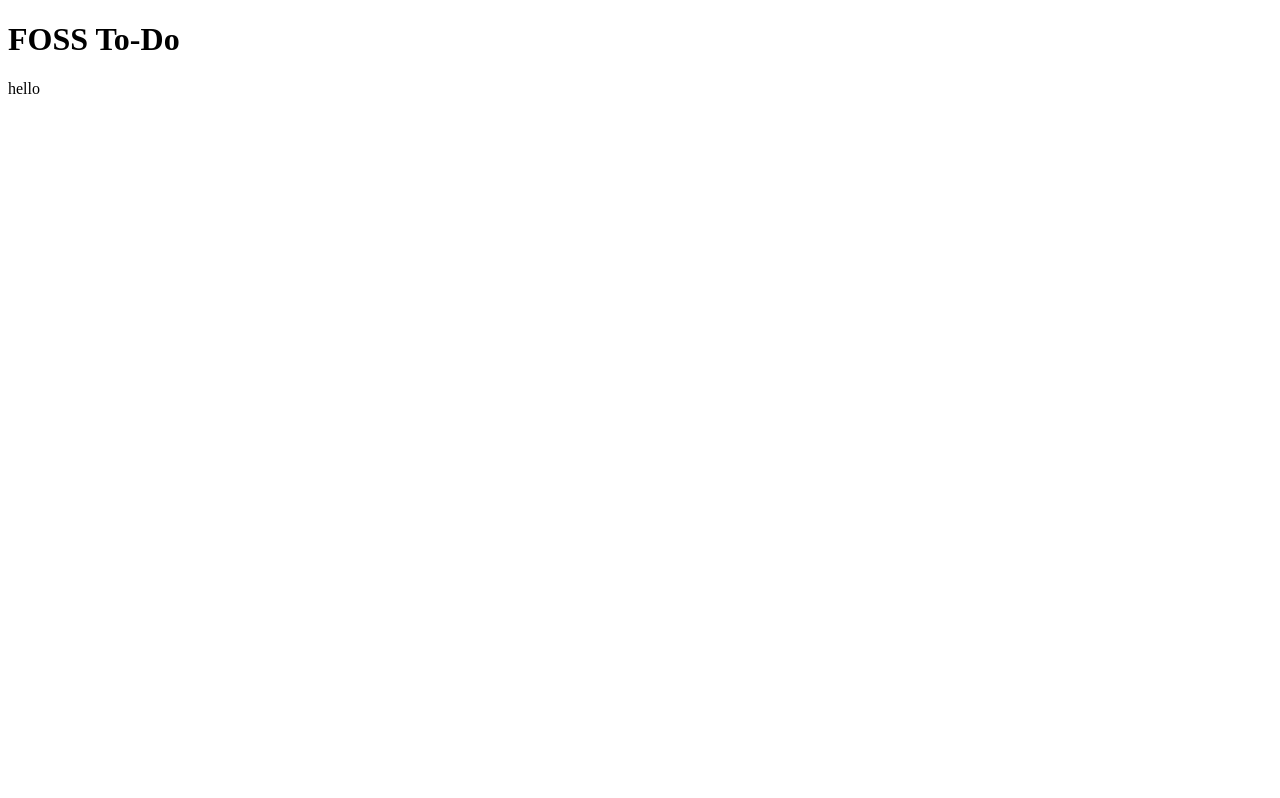
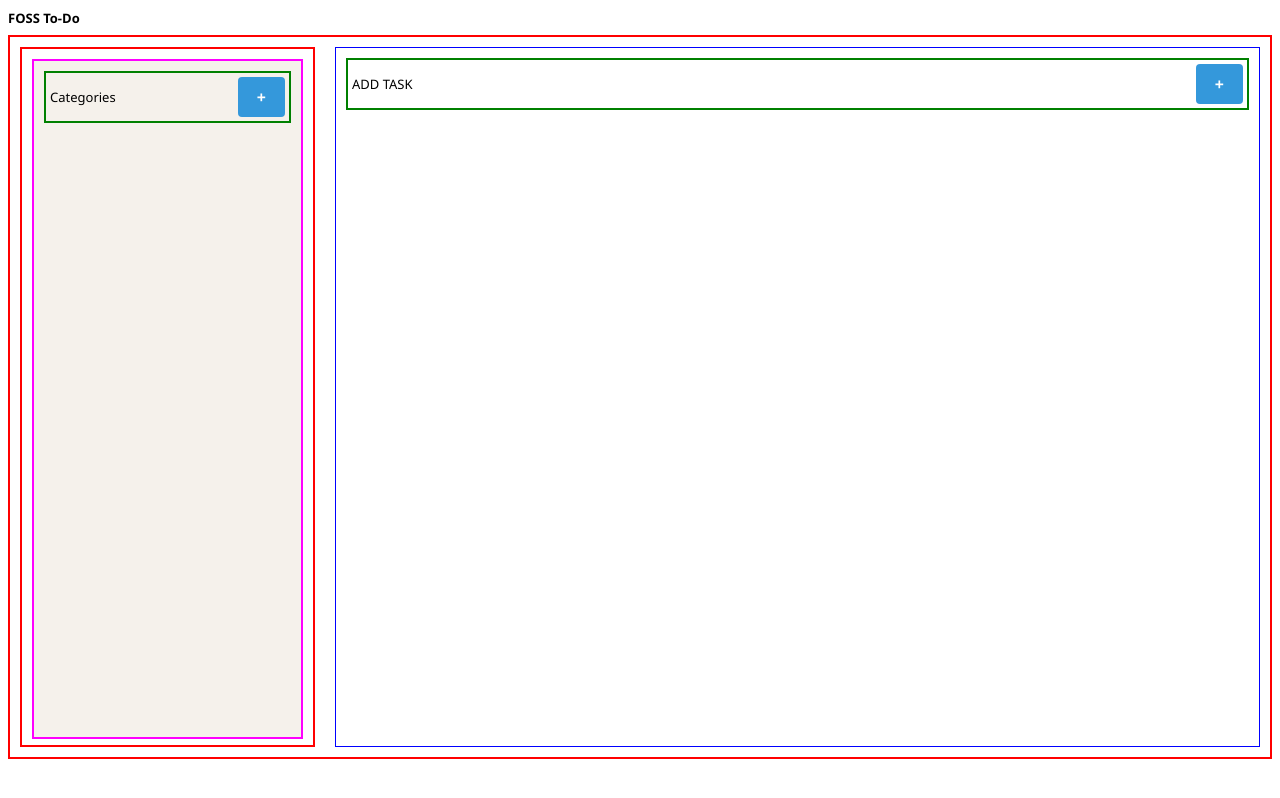
Before and after one commit to prathamdupare/todo, a website with bundled scripts: page dist/index.html in a window 1280 px wide. Built offline with nearby package versions, Linux system fonts and the light colour scheme.

Commit message:
added functions and modules

```diff
--- a/src/index.js
+++ b/src/index.js
@@ -1 +1,17 @@
 console.log("I'm making a To-Do App")
+import { Createhome } from "./modules/home"
+import { createCategories } from "./modules/categories";
+import { addBarToCategories } from "./modules/categories";
+import { addTaskDiv } from "./modules/mainframe";
+import { addBarToMainframe } from "./modules/mainframe";
+
+
+
+Createhome();
+createCategories();
+
+addBarToCategories();
+
+addBarToMainframe()
+
+// addTaskDiv("ds");
--- /dev/null
+++ b/src/modules/categories.js
@@ -0,0 +1,62 @@
+class Categories {
+    constructor() {
+        this.names = [];
+    }
+
+    addCategory(name) {
+        this.names.push(name);
+    }
+
+    removeCategory(name) {
+        const index = this.names.indexOf(name);
+        if (index !== -1) {
+            this.names.splice(index, 1);
+        }
+    }
+
+    getAllCategories() {
+        return this.names;
+    }
+}
+
+
+export function createCategories() {
+    const sidebar = document.querySelector('.sidebar');
+
+    const categories = document.createElement('div');
+    categories.classList.add('categories');
+
+    sidebar.appendChild(categories)
+
+    // return createCategories;
+
+}
+
+export function addBarToCategories() {
+    const categories = document.querySelector('.categories');
+
+    const addBar = document.createElement('div')
+    addBar.classList.add('categorybar');
+
+    categories.appendChild(addBar);
+
+    const barHeading = document.createElement('div');
+    barHeading.classList.add('bar-heading');
+    barHeading.innerText = "Categories";
+
+    addBar.appendChild(barHeading);
+
+    const addButton = document.createElement('button');
+    addButton.classList.add('add-button');
+    addButton.innerText = "+";
+
+    addBar.appendChild(addButton);
+}
+
+function addCategories() {
+    const categories = document.querySelector('.categories');
+    const newCategory = document.createElement('div');
+
+
+
+}
--- /dev/null
+++ b/src/modules/home.js
@@ -0,0 +1,14 @@
+export function Createhome() {
+
+    const content = document.querySelector('.content');
+    const sidebar = document.createElement('div');
+    sidebar.classList.add('sidebar');
+
+    const mainframe = document.createElement('div');
+    mainframe.classList.add('mainframe');
+
+    content.appendChild(sidebar);
+    content.appendChild(mainframe);
+
+    return Createhome;
+}
--- /dev/null
+++ b/src/modules/mainframe.js
@@ -0,0 +1,41 @@
+const mainframe = document.querySelector('.mainframe');
+
+export function addTaskDiv() {
+    const mainframe = document.querySelector('.mainframe');
+
+    // Prompt the user for the task name
+    const taskName = prompt('Enter the name of the task:');
+
+    if (taskName) { // Check if the user provided a name (not null or empty)
+        const newDiv = document.createElement('div');
+        newDiv.classList.add('tasks');
+        newDiv.textContent = taskName;
+        mainframe.appendChild(newDiv);
+    } else {
+        // Handle the case where the user didn't provide a task name (cancelled the prompt).
+        alert('Task name cannot be empty.');
+    }
+}
+
+
+
+export function addBarToMainframe() {
+    const mainframe = document.querySelector('.mainframe');
+    const addBar = document.createElement('div')
+    addBar.classList.add('main-bar');
+
+    mainframe.appendChild(addBar);
+
+    const barHeading = document.createElement('div');
+    barHeading.classList.add('bar-heading');
+    barHeading.innerText = "ADD TASK";
+
+    addBar.appendChild(barHeading);
+
+    const addButton = document.createElement('button');
+    addButton.classList.add('add-button');
+    addButton.classList.add('task-button');
+    addButton.innerText = "+";
+
+    addBar.appendChild(addButton);
+}
```
Also changed, not shown: dist/index.html, dist/main.js, dist/style.css (added).
